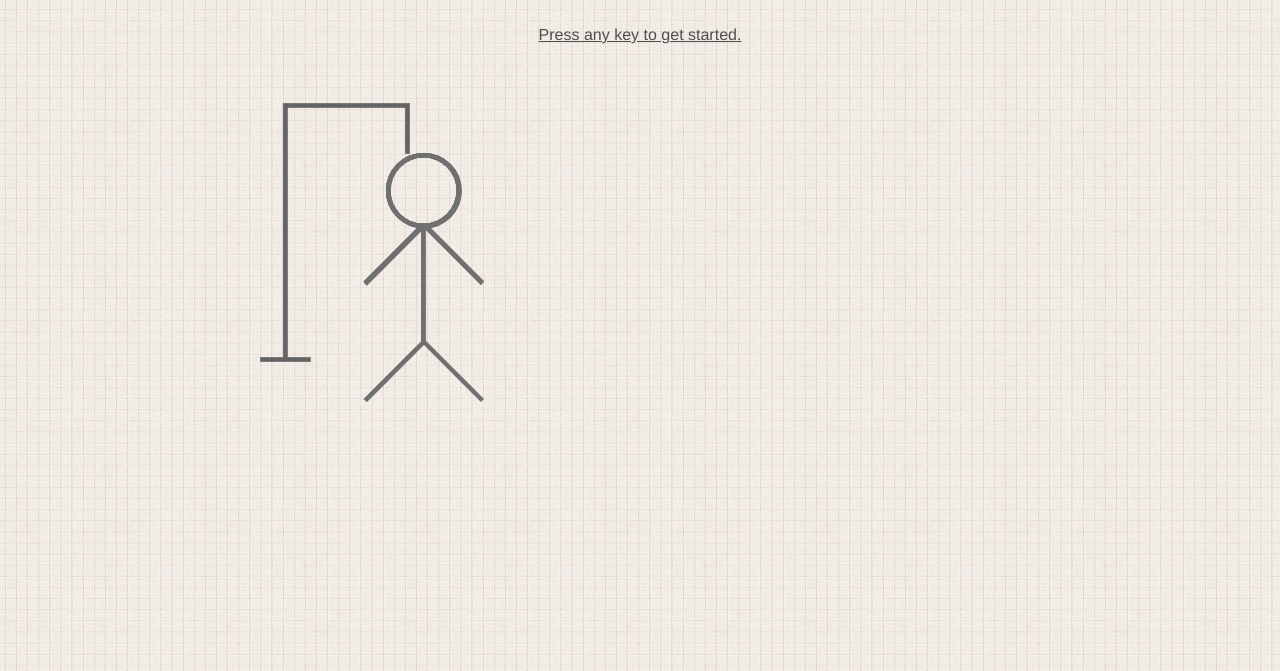
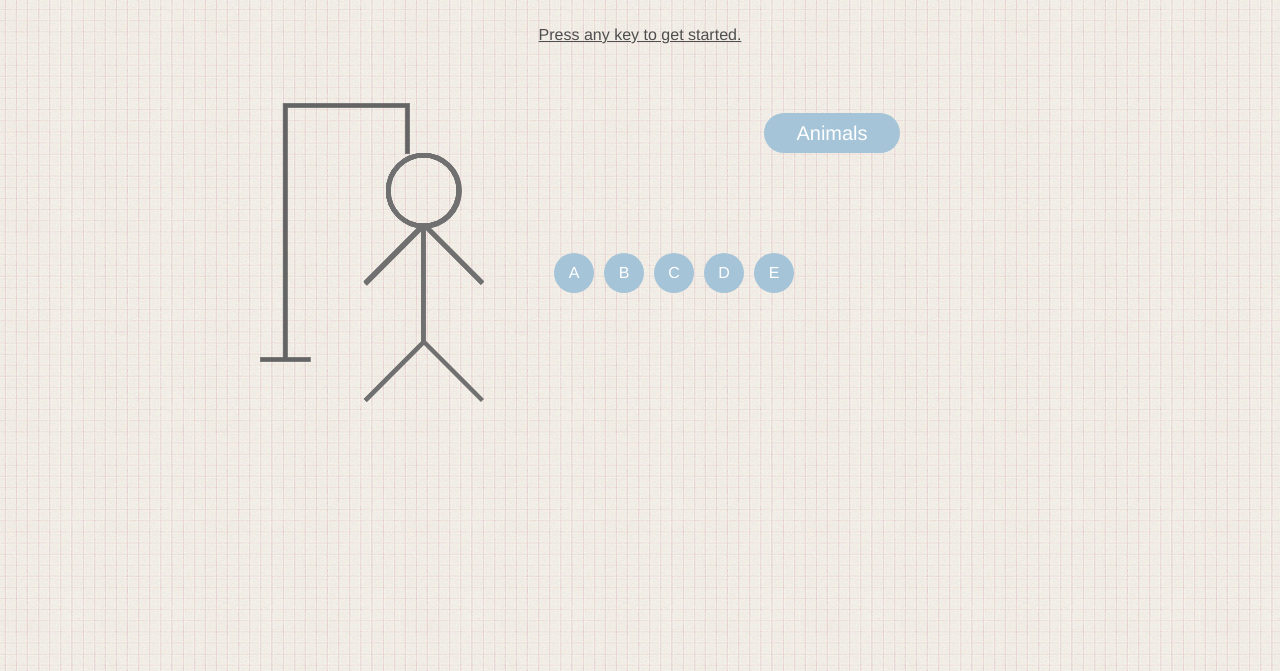
Before and after one commit to paulakedouk/hangman-game, a plain HTML site: page index.html in a window 1280 px wide. Shown: the part 129-800 px from the top of the page. Drawn offline with Linux system fonts and the light colour scheme.

Commit message:
Add letters and Subject, create showWord()

```diff
--- a/assets/css/style.css
+++ b/assets/css/style.css
@@ -28,9 +28,9 @@ h1 {
   text-decoration: underline;
 }
 
-/* .bar {
-  width: 50%;
-} */
+.bar {
+  width: 40%;
+}
 
 .bar img {
   width: 150px;
@@ -45,8 +45,37 @@ h1 {
   margin-left: 96px;
 }
 
-#head {
+.name {
+  width: 60%;
+  float: right;
+  margin-top: 70px;
+  text-align: center;
+  font-size: 20px;
 }
 
-#left-arm {
+#subject {
+  background: #a5c4d8;
+  width: 20%;
+  padding: 10px;
+  border-radius: 20px;
+  margin: 0 auto;
+  color: white;
 }
+
+.letters {
+  width: 60%;
+  float: right;
+  margin-top: 100px;
+  display: flex;
+}
+
+.letter {
+  border-radius: 50%;
+  background: #a5c4d8;
+  width: 40px;
+  height: 40px;
+  color: white;
+  text-align: center;
+  line-height: 40px;
+  margin-left: 10px;
+}
--- a/assets/javascript/game.js
+++ b/assets/javascript/game.js
@@ -1,5 +1,18 @@
-// var canvas = document.getElementById('canvas');
-// var ctx = canvas.getContext('2d');
-// var image = document.getElementById('bar');
+// Bar body
 
-// ctx.drawImage(image, 33, 71, 104, 124, 21, 20, 87, 104);
+var animals = ['cat', 'dog', 'bird', 'butterfly'];
+
+var selectedIndex = 0;
+
+// Function to render name
+function showWord() {
+  //   for (var i in animals) {
+  //     console.log(animals[i].length);
+  //   }
+  selectedIndex = Math.floor(Math.random() * animals.length);
+
+  console.log(animals[selectedIndex], animals[selectedIndex].length);
+}
+
+// Calling functions to start the game.
+showWord();
--- a/index.html
+++ b/index.html
@@ -29,6 +29,18 @@
                 <img src="assets/images/6.svg" alt="right-leg">
             </div>
         </div>
+        <div class="name">
+            <div id="subject">Animals</div>
+            <p id="line"></p>
+            <p id="game-over"></p>
+        </div>
+        <div class="letters">
+            <div class="letter">A</div>
+            <div class="letter">B</div>
+            <div class="letter">C</div>
+            <div class="letter">D</div>
+            <div class="letter">E</div>
+        </div>
     </div>
     <script src="assets/javascript/game.js"></script>
 </body>
```
